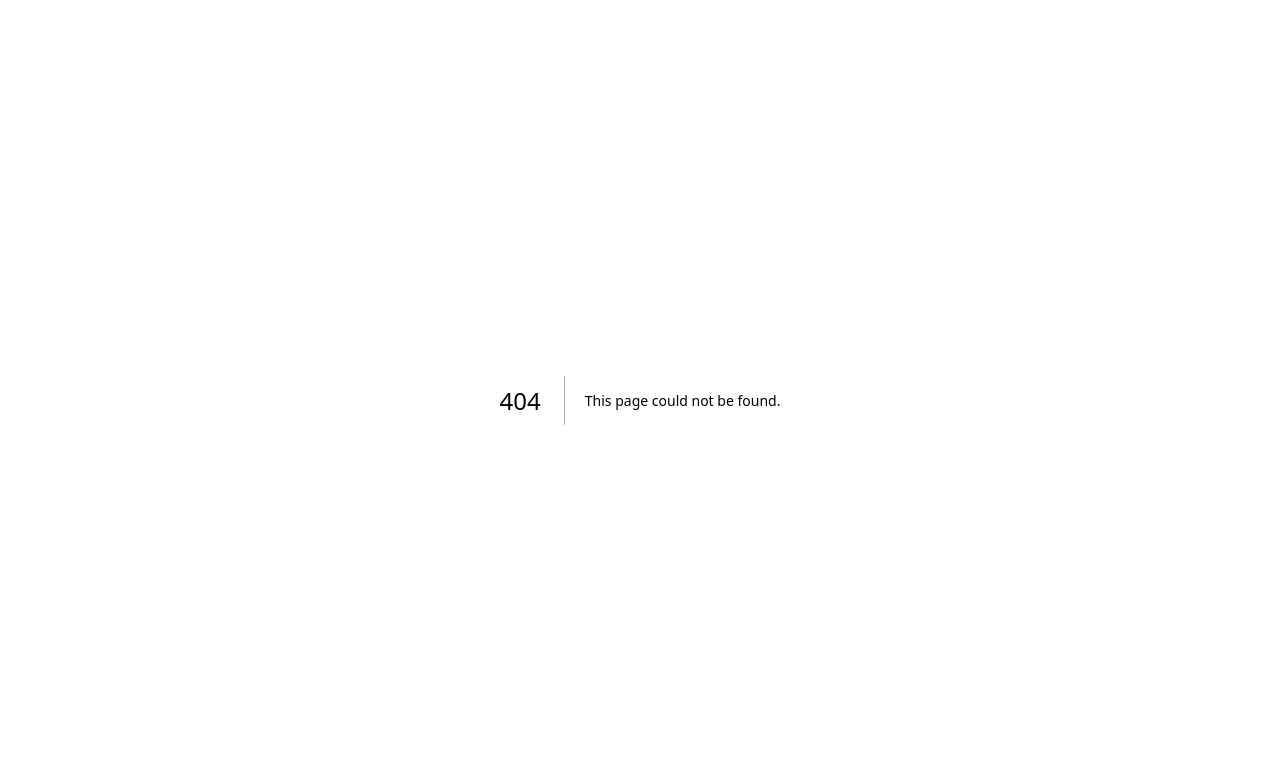
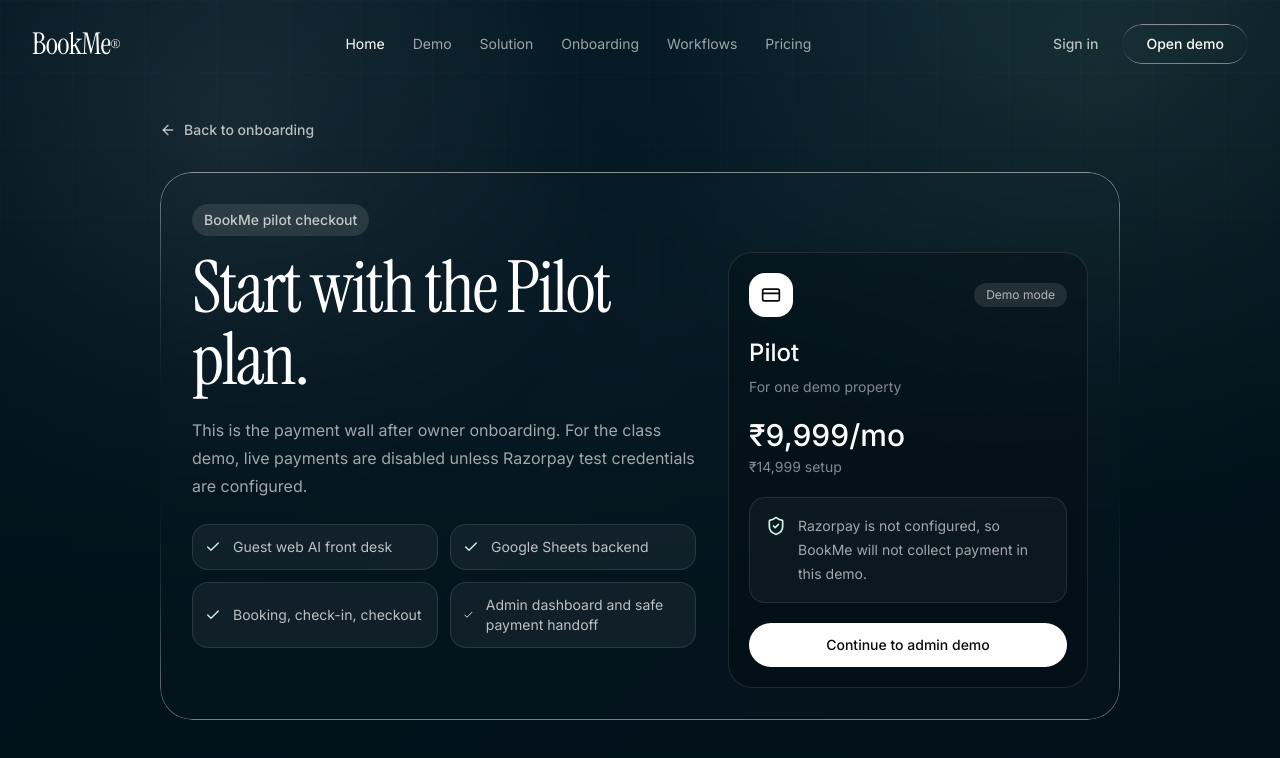
Before and after one commit to sriram369/BookMe, a Next.js app: page /checkout in a window 1280 px wide. Before the commit this address had no page. Shown: the top 758 px of the page. Built offline with nearby package versions, Linux system fonts and the light colour scheme; no server answers.

Commit message:
Add signup checkout step after onboarding quote

```diff
--- /dev/null
+++ b/app/checkout/page.tsx
@@ -0,0 +1,89 @@
+import Link from "next/link";
+import { ArrowLeft, Check, CreditCard, ShieldCheck } from "lucide-react";
+import { SiteHeader } from "@/components/site-header";
+import { getConfigStatus } from "@/lib/auth/config";
+
+export default function CheckoutPage() {
+  const config = getConfigStatus();
+  const paymentReady = config.payments.configured;
+
+  return (
+    <main className="min-h-screen bg-[hsl(var(--background))] text-white">
+      <section className="demo-static-hero relative min-h-screen overflow-hidden">
+        <SiteHeader ctaLabel="Open demo" ctaHref="/demo?hotel=sriram-hotel" />
+        <div className="relative z-10 mx-auto max-w-5xl px-6 pb-20 pt-8 sm:px-8">
+          <Link href="/onboarding" className="mb-8 inline-flex items-center gap-2 text-sm font-medium text-white/70 transition-colors hover:text-white">
+            <ArrowLeft className="h-4 w-4" />
+            Back to onboarding
+          </Link>
+
+          <section className="liquid-glass rounded-[2rem] p-6 sm:p-8">
+            <p className="mb-4 inline-flex rounded-full bg-white/10 px-3 py-1.5 text-sm font-medium text-white/[0.72]">
+              BookMe pilot checkout
+            </p>
+            <div className="grid gap-8 lg:grid-cols-[1fr_360px] lg:items-start">
+              <div>
+                <h1
+                  className="text-5xl font-normal leading-[0.95] tracking-[-2px] text-white sm:text-7xl"
+                  style={{ fontFamily: "'Instrument Serif', serif" }}
+                >
+                  Start with the Pilot plan.
+                </h1>
+                <p className="mt-5 max-w-2xl text-base leading-7 text-white/[0.62]">
+                  This is the payment wall after owner onboarding. For the class demo, live payments are disabled unless Razorpay test credentials are configured.
+                </p>
+
+                <div className="mt-6 grid gap-3 sm:grid-cols-2">
+                  {[
+                    "Guest web AI front desk",
+                    "Google Sheets backend",
+                    "Booking, check-in, checkout",
+                    "Admin dashboard and safe payment handoff",
+                  ].map((item) => (
+                    <div key={item} className="flex items-center gap-3 rounded-2xl border border-white/10 bg-white/[0.05] p-3 text-sm text-white/[0.72]">
+                      <Check className="h-4 w-4 text-emerald-100" />
+                      {item}
+                    </div>
+                  ))}
+                </div>
+              </div>
+
+              <aside className="rounded-[1.5rem] border border-white/10 bg-black/20 p-5">
+                <div className="mb-5 flex items-center justify-between">
+                  <div className="grid h-11 w-11 place-items-center rounded-2xl bg-white text-zinc-950">
+                    <CreditCard className="h-5 w-5" />
+                  </div>
+                  <span className="rounded-full bg-white/10 px-3 py-1 text-xs text-white/[0.65]">
+                    {paymentReady ? "Payment ready" : "Demo mode"}
+                  </span>
+                </div>
+                <h2 className="text-2xl font-medium text-white">Pilot</h2>
+                <p className="mt-2 text-sm text-white/[0.5]">For one demo property</p>
+                <p className="mt-5 text-3xl font-medium text-white">₹9,999/mo</p>
+                <p className="mt-1 text-sm text-white/[0.5]">₹14,999 setup</p>
+
+                <div className="mt-5 rounded-2xl border border-white/10 bg-white/[0.04] p-4">
+                  <div className="flex gap-3">
+                    <ShieldCheck className="mt-0.5 h-5 w-5 shrink-0 text-emerald-100" />
+                    <p className="text-sm leading-6 text-white/[0.62]">
+                      {paymentReady
+                        ? "Razorpay is configured. A production checkout can be enabled here."
+                        : "Razorpay is not configured, so BookMe will not collect payment in this demo."}
+                    </p>
+                  </div>
+                </div>
+
+                <Link
+                  href="/admin?hotel=sriram-hotel"
+                  className="mt-5 flex w-full items-center justify-center rounded-full bg-white px-5 py-3 text-sm font-medium text-zinc-950 transition hover:scale-[1.02]"
+                >
+                  Continue to admin demo
+                </Link>
+              </aside>
+            </div>
+          </section>
+        </div>
+      </section>
+    </main>
+  );
+}
--- a/components/onboarding-flow.tsx
+++ b/components/onboarding-flow.tsx
@@ -1,9 +1,9 @@
 "use client";
 
 import { useMemo, useState } from "react";
-import { ArrowRight, Check, Hotel, MessageSquareText, Send } from "lucide-react";
+import { ArrowRight, Hotel, MessageSquareText, Send } from "lucide-react";
+import Link from "next/link";
 import { hotelSystems } from "@/lib/onboarding-data";
-import type { HotelConfig } from "@/lib/hotel/config-store";
 import type { OwnerProposal } from "@/lib/onboarding/proposal";
 
 const defaultRooms = [
@@ -56,7 +56,6 @@
   const [checkinWindow, setCheckinWindow] = useState("");
   const [escalationContact, setEscalationContact] = useState("");
   const [proposal, setProposal] = useState<OwnerProposal | null>(null);
-  const [savedHotel, setSavedHotel] = useState<HotelConfig | null>(null);
   const [isWorking, setIsWorking] = useState(false);
   const [formError, setFormError] = useState("");
   const [chatInput, setChatInput] = useState("");
@@ -153,41 +152,6 @@
       setProposal(data.proposal ?? null);
     } catch {
       setFormError("Could not reach the proposal service. Try again.");
-    } finally {
-      setIsWorking(false);
-    }
-  }
-
-  async function saveSetup() {
-    setFormError("");
-    setIsWorking(true);
-    try {
-      const activeProposal = proposal;
-      const response = await fetch("/api/hotels", {
-        method: "POST",
-        headers: { "Content-Type": "application/json" },
-        body: JSON.stringify({
-          hotelName,
-          city,
-          checkinWindow,
-          escalationContact,
-          gstin: "Optional for pilot",
-          sourceSystem,
-          roomTypes: rooms,
-          totalRooms,
-          proposal: activeProposal,
-        }),
-      });
-
-      const data = (await response.json()) as { hotel?: HotelConfig; errors?: string[]; error?: string };
-      if (!response.ok) {
-        setFormError(data.errors?.join(" ") || data.error || "Could not save hotel setup.");
-        return;
-      }
-
-      setSavedHotel(data.hotel ?? null);
-    } catch {
-      setFormError("Could not save the hotel setup. Try again.");
     } finally {
       setIsWorking(false);
     }
@@ -347,15 +311,15 @@
                 {isWorking ? "Working..." : "Generate quote"}
                 <ArrowRight className="h-4 w-4" />
               </button>
-              <button
-                type="button"
-                onClick={saveSetup}
-                disabled={isWorking || !proposal}
-                className="inline-flex items-center justify-center gap-2 rounded-full border border-white/15 px-5 py-3 text-sm font-medium text-white transition hover:bg-white/10 disabled:cursor-not-allowed disabled:opacity-50"
-              >
-                Save hotel setup
-                <Check className="h-4 w-4" />
-              </button>
+              {proposal ? (
+                <Link
+                  href="/signup?callbackUrl=/checkout"
+                  className="inline-flex items-center justify-center gap-2 rounded-full border border-emerald-200/25 bg-emerald-200/[0.12] px-5 py-3 text-sm font-medium text-emerald-50 transition hover:bg-emerald-200/[0.18]"
+                >
+                  Continue to sign up
+                  <ArrowRight className="h-4 w-4" />
+                </Link>
+              ) : null}
             </div>
 
             {formError ? (
@@ -364,19 +328,6 @@
               </div>
             ) : null}
 
-            {savedHotel ? (
-              <div className="mt-4 rounded-2xl border border-emerald-200/20 bg-emerald-200/[0.08] p-4">
-                <p className="text-sm font-medium text-emerald-50">Saved {savedHotel.hotelName}</p>
-                <div className="mt-4 flex flex-col gap-3 sm:flex-row">
-                  <a href={`/admin?hotel=${savedHotel.slug}`} className="rounded-full bg-white px-4 py-2.5 text-center text-sm font-medium text-zinc-950">
-                    Open admin
-                  </a>
-                  <a href={`/demo?hotel=${savedHotel.slug}`} className="rounded-full border border-white/15 px-4 py-2.5 text-center text-sm font-medium text-white">
-                    Open guest site
-                  </a>
-                </div>
-              </div>
-            ) : null}
           </section>
         </aside>
       </section>
```
Also changed, not shown: 1 other file (tests, documents, lock files or other folders).
